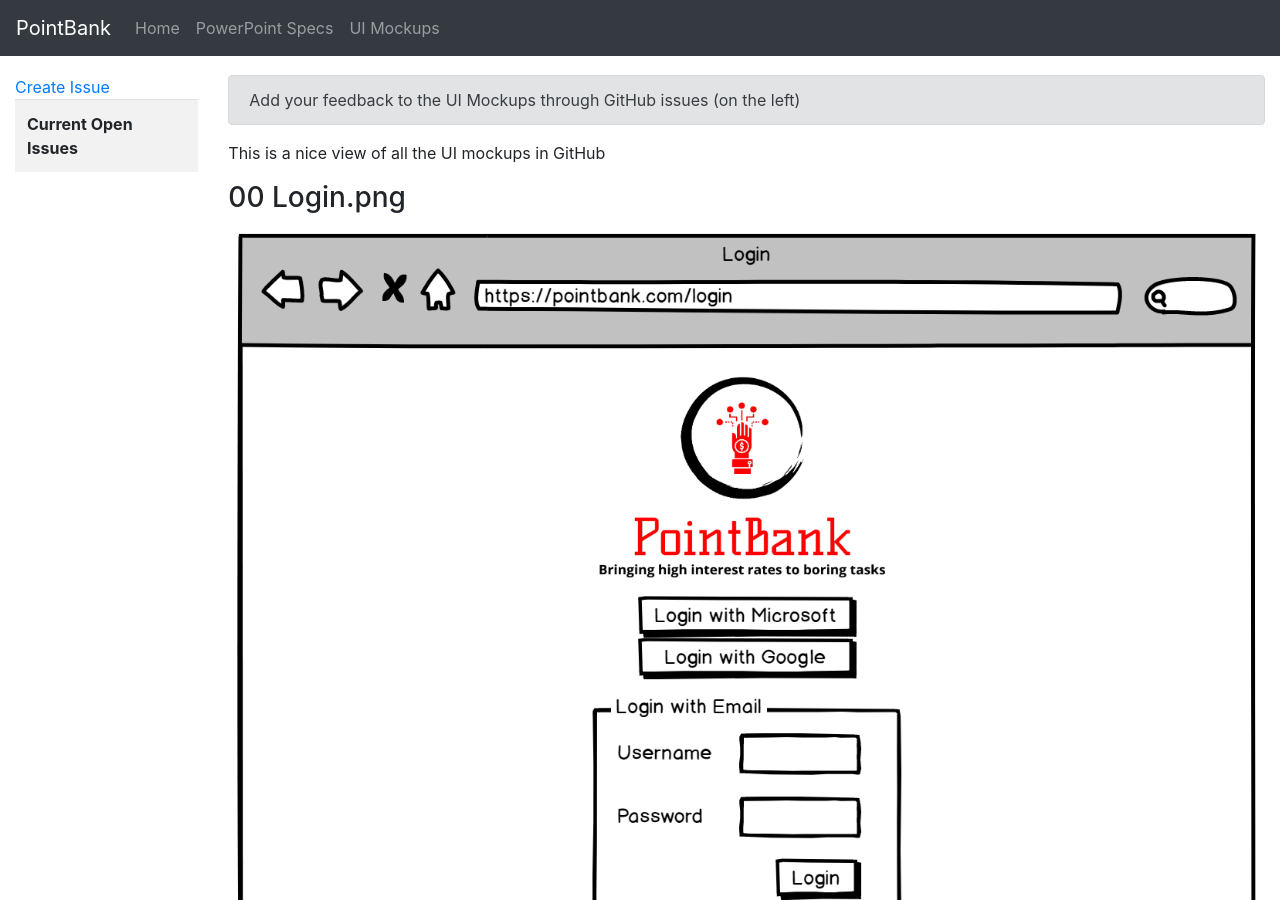
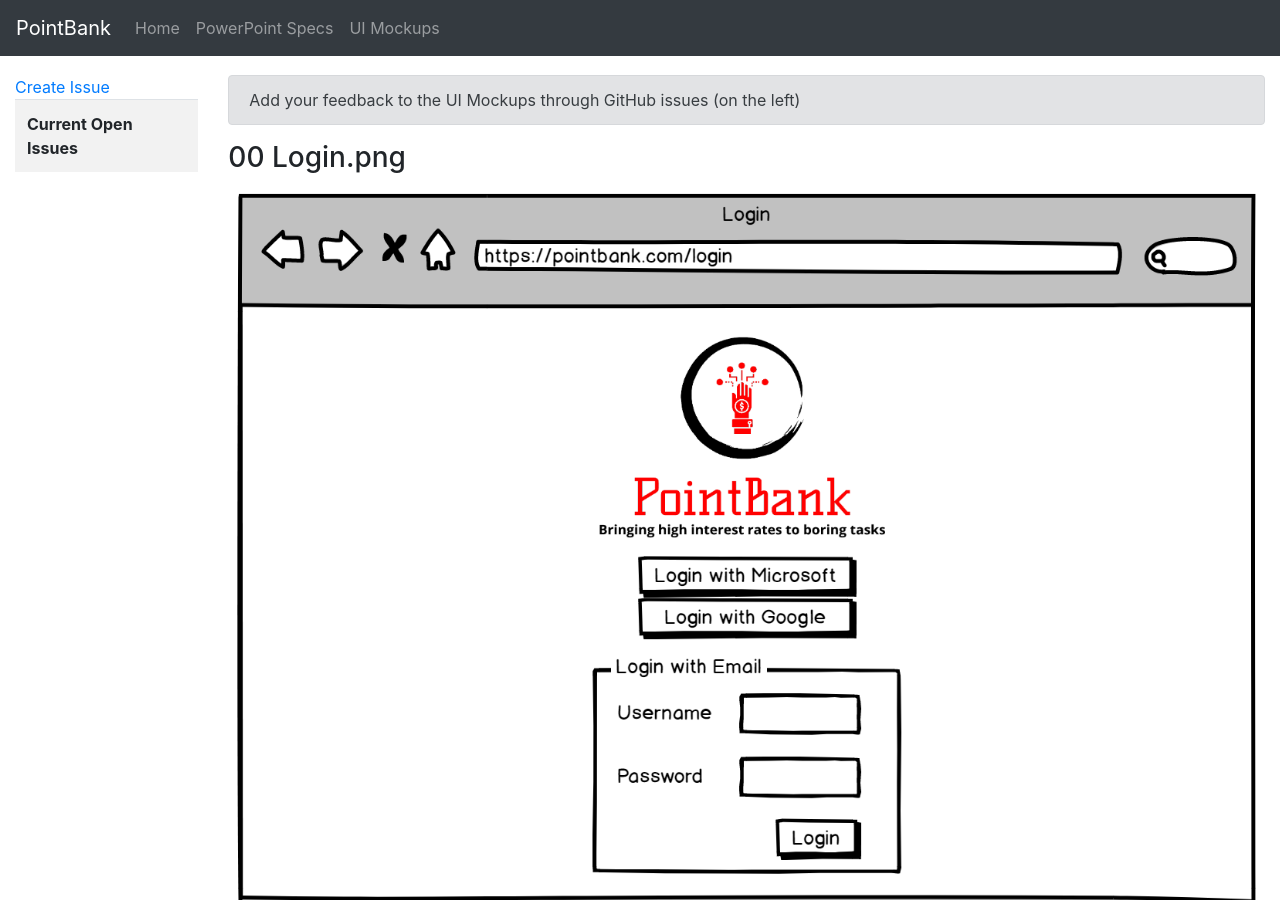
Before and after one commit to SSWConsulting/PointBank, a Jekyll site: the page built from docs/ui_mockups.md, in a window 1280 px wide and 900 px high. Built offline with Jekyll 4.4.1, drawn with Linux system fonts in a browser that asks for light colours; our own code applies the rules of GitHub Pages for plain Markdown files; some of the changed text lies outside the part shown.

Commit message:
moved nice view para added link to github source

```diff
--- a/docs/ui_mockups.md
+++ b/docs/ui_mockups.md
@@ -1,7 +1,5 @@
 
 {% include alert.html text="Add your feedback to the UI Mockups through GitHub issues (on the left)" %}
-
-This is a nice view of all the UI mockups in GitHub
 
 {% assign screen_designs = site.static_files | where: "screen_design", true %}
 {% for mockup in screen_designs %}
@@ -14,3 +12,10 @@ This is a nice view of all the UI mockups in GitHub
     </div>
   </div>
 {% endfor %}
+
+
+<div class="row">
+  <div class="col">
+    <p>This is a nice view of all the <a href="{{ site.github.repository_url }}{{ site.github_source_root }}/assets/screen_designs">UI mockups in GitHub</a></p>
+  </div>
+</div>
```
